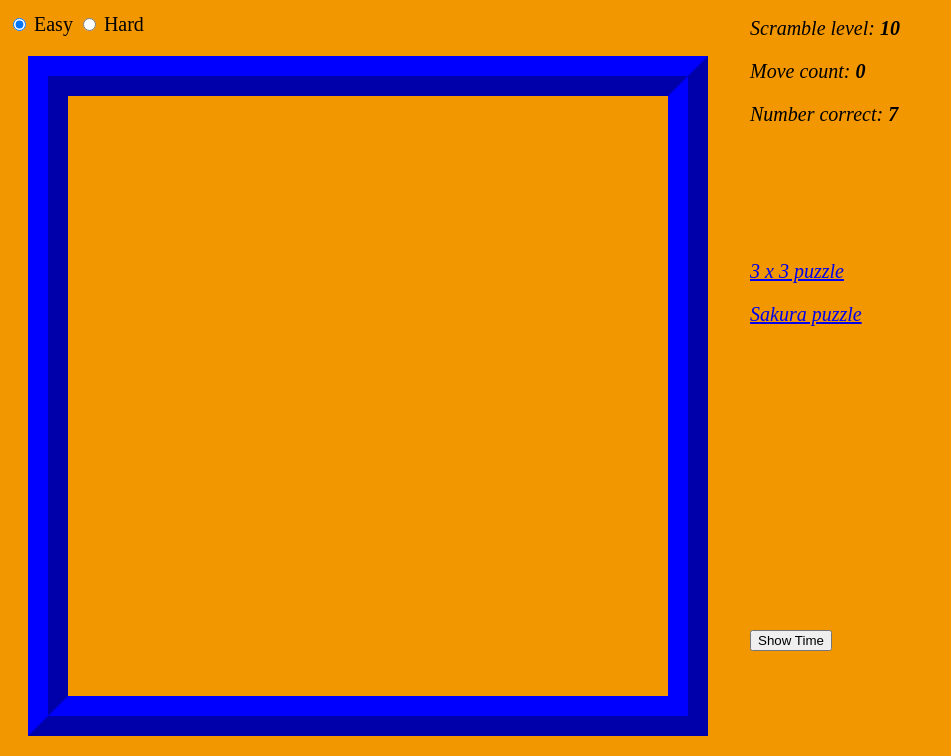
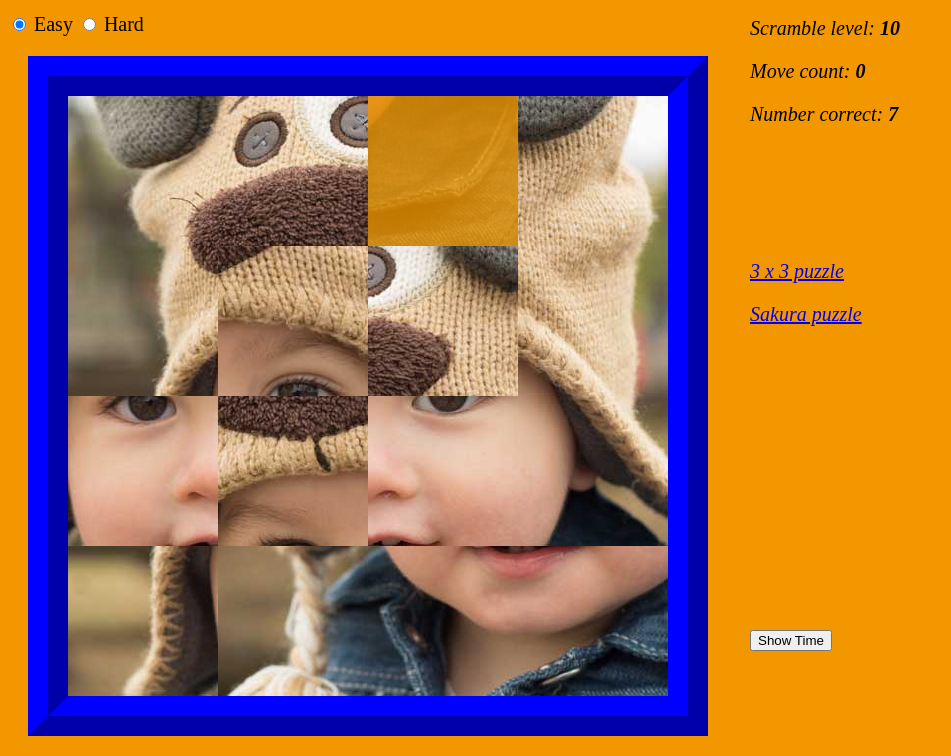
Before and after one commit to kplimley/tile-puzzle, a plain HTML site: page puzzle2022-4x4.html in a window 1280 px wide. Shown: the part 66-822 px from the top of the page, without its empty margins (0-951 px from the left). Drawn offline with Linux system fonts and the light colour scheme.

Commit message:
Fixings URLs for new images path

```diff
--- a/css/puzzle-styles.css
+++ b/css/puzzle-styles.css
@@ -113,56 +113,56 @@ table.size-four td {
 
 /* Background images for 4x4 puzzle */
 .winterportrait .t1 {
-  background-image: url("../images/puzzle/winterportrait_1.jpg");
+  background-image: url("../images/winterportrait_1.jpg");
 }
 .winterportrait .t2 {
-  background-image: url("../images/puzzle/winterportrait_2.jpg");
+  background-image: url("../images/winterportrait_2.jpg");
 }
 .winterportrait .t3 {
-  background-image: url("../images/puzzle/winterportrait_3.jpg");
+  background-image: url("../images/winterportrait_3.jpg");
 }
 .winterportrait .t4 {
-  background-image: url("../images/puzzle/winterportrait_4.jpg");
+  background-image: url("../images/winterportrait_4.jpg");
 }
 .winterportrait .t5 {
-  background-image: url("../images/puzzle/winterportrait_5.jpg");
+  background-image: url("../images/winterportrait_5.jpg");
 }
 .winterportrait .t6 {
-  background-image: url("../images/puzzle/winterportrait_6.jpg");
+  background-image: url("../images/winterportrait_6.jpg");
 }
 .winterportrait .t7 {
-  background-image: url("../images/puzzle/winterportrait_7.jpg");
+  background-image: url("../images/winterportrait_7.jpg");
 }
 .winterportrait .t8 {
-  background-image: url("../images/puzzle/winterportrait_8.jpg");
+  background-image: url("../images/winterportrait_8.jpg");
 }
 .winterportrait .t9 { /* This class should only be used for the 4x4 table */
-  background-image: url("../images/puzzle/winterportrait_9.jpg");
+  background-image: url("../images/winterportrait_9.jpg");
 }
 .winterportrait .t10 {
-  background-image: url("../images/puzzle/winterportrait_10.jpg");
+  background-image: url("../images/winterportrait_10.jpg");
 }
 .winterportrait .t11 {
-  background-image: url("../images/puzzle/winterportrait_11.jpg");
+  background-image: url("../images/winterportrait_11.jpg");
 }
 .winterportrait .t12 {
-  background-image: url("../images/puzzle/winterportrait_12.jpg");
+  background-image: url("../images/winterportrait_12.jpg");
 }
 .winterportrait .t13 {
-  background-image: url("../images/puzzle/winterportrait_13.jpg");
+  background-image: url("../images/winterportrait_13.jpg");
 }
 .winterportrait .t14 {
-  background-image: url("../images/puzzle/winterportrait_14.jpg");
+  background-image: url("../images/winterportrait_14.jpg");
 }
 .winterportrait .t15 {
-  background-image: url("../images/puzzle/winterportrait_15.jpg");
+  background-image: url("../images/winterportrait_15.jpg");
 }
 .winterportrait .blank {
   opacity: 0.2;
-  background-image: url("../images/puzzle/winterportrait_16.jpg");
+  background-image: url("../images/winterportrait_16.jpg");
 }
 .winterportrait .t16 {
-  background-image: url("../images/puzzle/winterportrait_16.jpg");
+  background-image: url("../images/winterportrait_16.jpg");
 }
 /* Background images for 4x4 Saku-chan puzzle */
 .saku-puzzle .t1 {
```
